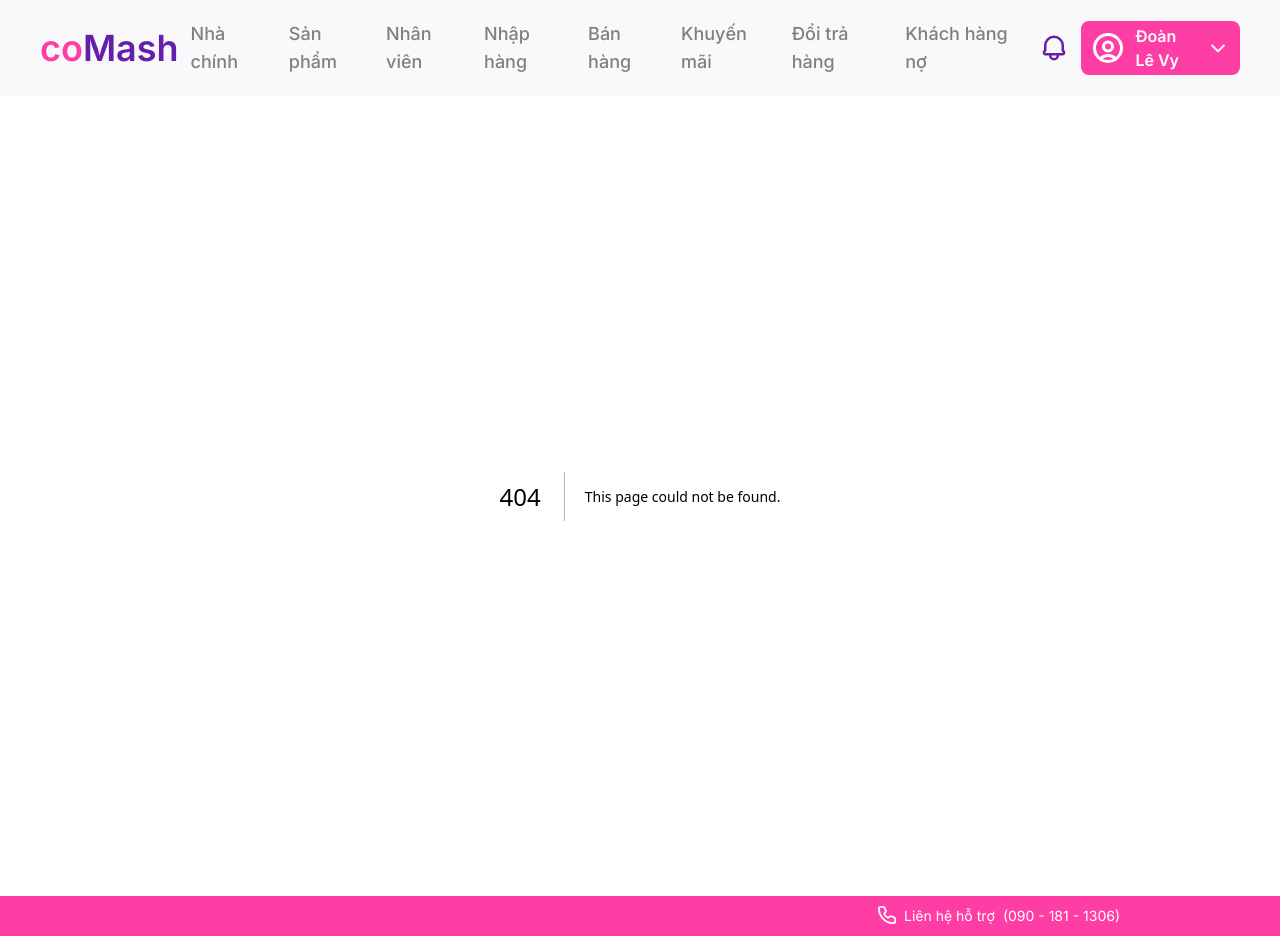
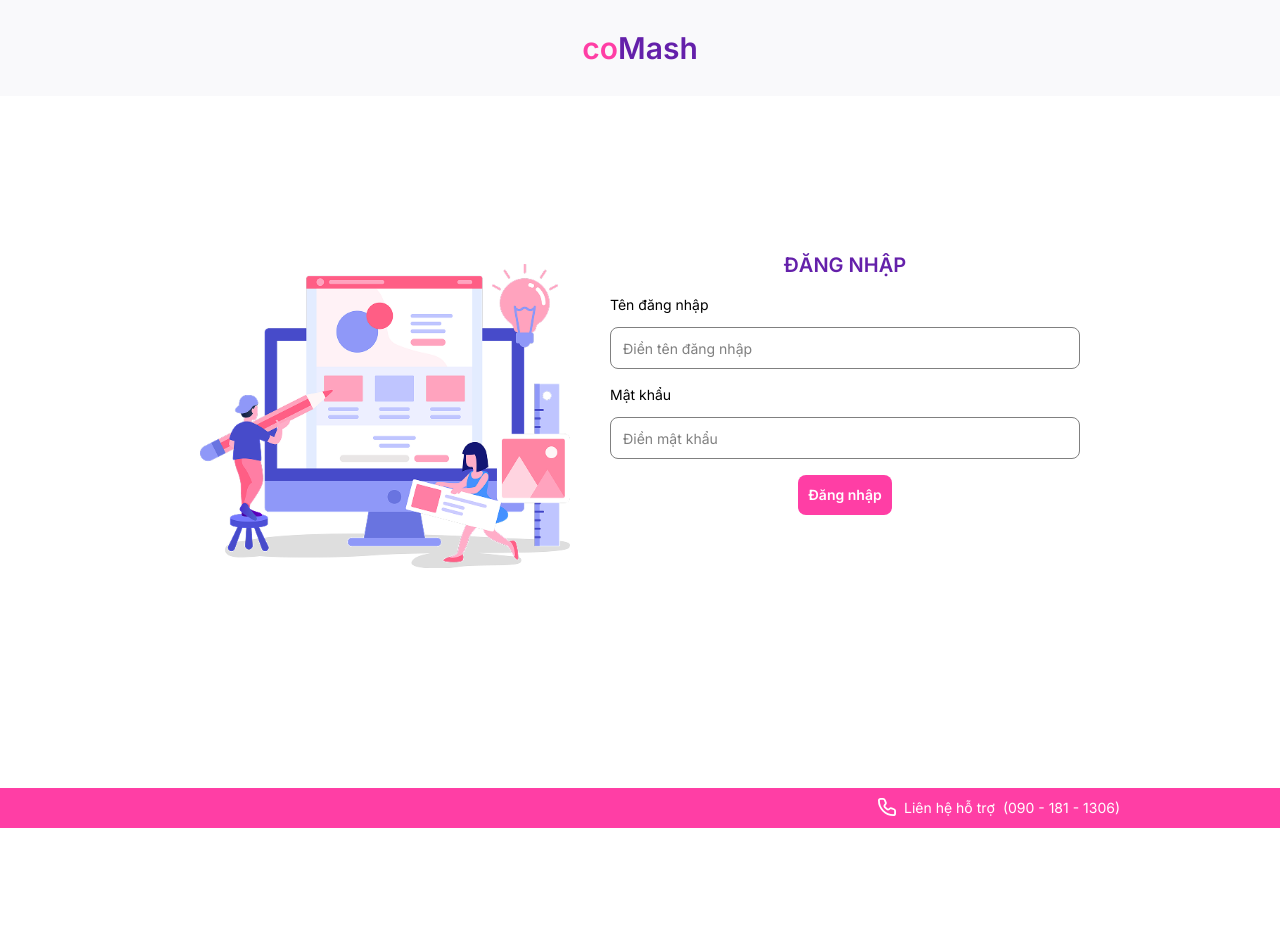
Before and after one commit to HCMUT-CSE-ProjectCapstone-coMash/capstone-web-frontend, a Next.js app: page /login in a window 1280 px wide. Before the commit this address had no page. After the commit the page ends 828 px from the top, so only its background shows below. Built offline with nearby package versions, Linux system fonts and the light colour scheme; a web font is replaced by a local one.

Commit message:
finish login, loading popup

```diff
--- /dev/null
+++ b/app/(auth)/login/page.tsx
@@ -0,0 +1,149 @@
+"use client";
+
+import Popup from "@/components/Popup";
+import { useRouter } from "next/navigation";
+import { useState } from "react";
+import type { PopupType } from "@/components/Popup";
+
+
+type Errors = {
+  username?: string;
+  password?: string;
+};
+
+export default function LoginPage() {
+	const [username, setUsername] = useState("");
+	const [password, setPassword] = useState("");
+	const [errors, setErrors] = useState<Errors>({});
+	const router = useRouter();
+	const [popupOpen, setPopupOpen] = useState(false);
+	const [popupType, setPopupType] = useState<PopupType>("loading");
+	const [popupMessage, setPopupMessage] = useState("");
+
+	const handleSubmit = () => {
+		const newErrors: Errors = {};
+
+		if (!username.trim()) {
+		newErrors.username = "Vui lòng nhập tên đăng nhập!";
+		}
+
+		if (!password.trim()) {
+		newErrors.password = "Vui lòng điền mật khẩu!";
+		}
+
+		if (Object.keys(newErrors).length > 0) {
+		setErrors(newErrors);
+		return;
+		}
+
+		if (username !== "admin") {
+		setErrors({ username: "Sai tên đăng nhập!" });
+		return;
+		}
+
+		if (password !== "123abc") {
+		setErrors({ password: " Sai mật khẩu!" });
+		return;
+		}
+
+		setErrors({});
+		setPopupType("loading");
+		setPopupMessage("Hệ thống đang xử lý.\nXin chờ trong giây lát!");
+		setPopupOpen(true);
+
+		// simulate API call
+		setTimeout(() => {
+			localStorage.setItem("isLoggedIn", "true");
+			router.push("/");
+		}, 5000);
+
+	};
+
+  return (
+    <div className="flex flex-col font-display">
+		<header className="h-24 flex items-center justify-center bg-gray-white">
+			<div className="font-semibold text-3xl text-pink">
+				co<span className="text-purple">Mash</span>
+			</div>
+		</header>
+
+		<main className="flex flex-1 items-center justify-center mt-[155px] mb-[207px] px-[200px]">
+			<div className="grid grid-cols-[3fr_2fr] gap-10 w-full max-w-7xl items-center">
+
+				<img
+					src="/assets/img/loginImg.png"
+					alt="Illustration"
+					width={526}
+					height={432}
+					className="justify-self-center"
+				/>
+
+				<div className="w-[470px] h-[330px] flex flex-col">
+
+					<h2 className="text-purple font-semibold text-xl text-center mb-4">ĐĂNG NHẬP</h2>
+
+					<label
+						className={`text-sm mb-3 ${errors.username ? "text-dark-red" : "text-black"}`}>Tên đăng nhập
+					</label>
+
+					<input
+						type="text"
+						value={username}
+              			onChange={(e) => {
+							setUsername(e.target.value);
+							setErrors((prev) => ({ ...prev, username: undefined }));} }
+						placeholder="Điền tên đăng nhập"
+						className={`
+							w-full px-3 py-2 rounded-[8px] border
+							placeholder:text-sm
+							${errors.username
+								? "border-dark-red placeholder:text-dark-red"
+								: "border-tgray5"}
+						`}
+					/>
+					{errors.username && (
+						<p className="text-dark-red text-sm font-medium mt-3">
+							{errors.username}
+						</p>
+					)}
+
+					<label
+						className={`text-sm mb-3 mt-4 ${errors.password ? "text-dark-red" : "text-black"}`}>Mật khẩu
+					</label>
+					<input
+						type="password"
+						value={password}
+              			onChange={(e) => {
+							setPassword(e.target.value);
+							setErrors((prev) => ({ ...prev, password: undefined }));} }
+						placeholder="Điền mật khẩu"
+						className={`
+							w-full px-3 py-2 rounded-[8px] border
+							placeholder:text-sm
+							${errors.password
+								? "border-dark-red placeholder:text-dark-red"
+								: "border-tgray5"}
+						`}
+					/>
+					{errors.password && (
+						<p className="text-dark-red text-sm font-medium mt-3">
+							{errors.password}
+						</p>
+					)}
+
+					<button onClick={handleSubmit} className="bg-pink mx-auto mt-4 w-auto h-[40px] text-white text-sm px-2.5 py-1.5 rounded-[8px] font-semibold hover:bg-purple transition-colors">
+						Đăng nhập
+					</button>
+				</div>
+			</div>
+		</main>
+		<Popup
+			open={popupOpen}
+			type={popupType}
+			message={popupMessage}
+			onClose={() => setPopupOpen(false)}
+			/>
+
+    </div>
+  );
+}
--- a/app/auth/page.tsx
+++ /dev/null
@@ -1,9 +0,0 @@
-
-export default function LoginPage() {
-
-    return (
-        <div>
-
-        </div>
-    )
-}
--- a/app/globals.css
+++ b/app/globals.css
@@ -2,6 +2,7 @@
 @import "tailwindcss";
 @theme {
     --color-gray-white: #F9F9FB;
+    --color-white: #FFF;
     --color-tgray5: #808080;
     --color-tgray6: #616161;
     --color-tgray9: #0D0D0D;
@@ -9,6 +10,7 @@
     --color-light-purple: #FFB5DA;
     --color-pink: #FF3EA5;
     --color-light-pink: #FFB5DA;
+    --color-dark-red: #D10000;
 
     --font-display: "Inter", sans-serif;
 }
--- a/app/page.tsx
+++ b/app/page.tsx
@@ -1,8 +1,22 @@
+"use client";
+
+import { useEffect } from "react";
+import { useRouter } from "next/navigation";
 
 export default function Home() {
-	return (
-		<div className="">
+  const router = useRouter();
 
-		</div>
-	);
+  useEffect(() => {
+    const isLoggedIn = localStorage.getItem("isLoggedIn");
+
+    if (!isLoggedIn) {
+      router.replace("/login");
+    }
+  }, []);
+
+  return (
+    <div>
+      Home page
+    </div>
+  );
 }
--- a/components/Footer.tsx
+++ b/components/Footer.tsx
@@ -1,5 +1,5 @@
 
-import { Phone } from "@/assests/Icons"
+import { Phone } from "@/public/assets/Icons"
 
 export function Footer() {
 
--- a/components/Header.tsx
+++ b/components/Header.tsx
@@ -1,10 +1,13 @@
 "use client";
 import { usePathname } from "next/navigation";
 import Link from "next/link";
-import { BellIcon, ArrowDownIcon, UserProfileIcon } from "@/assests/Icons";
+import { BellIcon, ArrowDownIcon, UserProfileIcon } from "@/public/assets/Icons";
 
 export function Header() {
     const pathname = usePathname();
+    if (pathname === "/login") {
+        return null;
+    }
     const navItems = [
         { label: "Nhà chính", href: "/" },
         { label: "Sản phẩm", href: "/product" },
--- /dev/null
+++ b/components/Popup.tsx
@@ -0,0 +1,74 @@
+"use client";
+
+import { PopupIcons } from "@/public/assets/PopupIcons";
+
+export type PopupType = "error" | "confirm" | "loading";
+
+type PopupProps = {
+  open: boolean;
+  type: PopupType;
+  message: string;
+  onClose?: () => void;
+  onConfirm?: () => void;
+};
+
+
+export default function Popup({
+  open,
+  type,
+  message,
+  onClose,
+  onConfirm,
+}: PopupProps) {
+  if (!open) return null;
+
+  return (
+    <div className="fixed inset-0 z-50 flex items-center justify-center bg-black/40">
+      <div className="relative w-[640px] h-[400px] rounded-[16px] bg-white py-15 shadow-lg">
+
+        <button onClick={onClose} className="absolute top-1 right-2  hover:text-tgray5">
+            ✕
+        </button>
+
+        <div className="flex justify-center mb-5">
+          {type !== "confirm"
+            ? PopupIcons[type]
+            : PopupIcons.error}
+        </div>
+
+        <p className="text-lg font--medium text-center mb-6 whitespace-pre-line leading-10">
+          {message}
+        </p>
+
+        {type === "confirm" && (
+          <div className="flex justify-center gap-4">
+            <button
+              onClick={onClose}
+              className="bg-purple text-white px-4 py-2 rounded-lg"
+            >
+              Quay lại
+            </button>
+            <button
+              onClick={onConfirm}
+              className="bg-pink text-white px-4 py-2 rounded-lg"
+            >
+              Xác nhận
+            </button>
+          </div>
+        )}
+
+        {type === "error" && (
+          <div className="flex justify-center">
+            <button
+              onClick={onClose}
+              className="border px-6 py-2 rounded-lg"
+            >
+              Đóng
+            </button>
+          </div>
+        )}
+
+      </div>
+    </div>
+  );
+}
--- a/assests/Icons.tsx
+++ b/public/assets/Icons.tsx
@@ -35,7 +35,7 @@ export function Phone({ width, height, fill }: IconProps) {
 
     return (
         <svg xmlns="http://www.w3.org/2000/svg" width={width} height={height} fill={fill} viewBox="0 0 20 20">
-            <path d="M7.50246 2.25722C7.19873 1.4979 6.46332 1 5.64551 1H2.89474C1.8483 1 1 1.8481 1 2.89453C1 11.7892 8.21078 19 17.1055 19C18.1519 19 19 18.1516 19 17.1052L19.0005 14.354C19.0005 13.5361 18.5027 12.8009 17.7434 12.4971L15.1069 11.4429C14.4249 11.1701 13.6483 11.2929 13.0839 11.7632L12.4035 12.3307C11.6089 12.9929 10.4396 12.9402 9.7082 12.2088L7.79222 10.2911C7.06079 9.55962 7.00673 8.39134 7.66895 7.59668L8.23633 6.9163C8.70661 6.35195 8.83049 5.57516 8.55766 4.89309L7.50246 2.25722Z" stroke="white" stroke-width="2" stroke-linecap="round" stroke-linejoin="round"/>
+            <path d="M7.50246 2.25722C7.19873 1.4979 6.46332 1 5.64551 1H2.89474C1.8483 1 1 1.8481 1 2.89453C1 11.7892 8.21078 19 17.1055 19C18.1519 19 19 18.1516 19 17.1052L19.0005 14.354C19.0005 13.5361 18.5027 12.8009 17.7434 12.4971L15.1069 11.4429C14.4249 11.1701 13.6483 11.2929 13.0839 11.7632L12.4035 12.3307C11.6089 12.9929 10.4396 12.9402 9.7082 12.2088L7.79222 10.2911C7.06079 9.55962 7.00673 8.39134 7.66895 7.59668L8.23633 6.9163C8.70661 6.35195 8.83049 5.57516 8.55766 4.89309L7.50246 2.25722Z" stroke="white" strokeWidth="2" strokeLinecap="round" strokeLinejoin="round"/>
         </svg>
     )
 }
--- /dev/null
+++ b/public/assets/PopupIcons.tsx
@@ -0,0 +1,15 @@
+import { FaExclamation } from "react-icons/fa";
+import { HiOutlineRefresh } from "react-icons/hi";
+
+export const PopupIcons = {
+  error: (
+    <div className="w-21 h-21 rounded-full bg-pink-200 flex items-center justify-center">
+      <FaExclamation className="text-pink-600 text-2xl" />
+    </div>
+  ),
+  loading: (
+    <div className="w-21 h-21 rounded-full bg-light-pink flex items-center justify-center animate-spin">
+      <HiOutlineRefresh className="text-4xl" />
+    </div>
+  ),
+};
```
Also changed, not shown: public/assets/img/loginImg.png (added), 1 other file (tests, documents, lock files or other folders).
